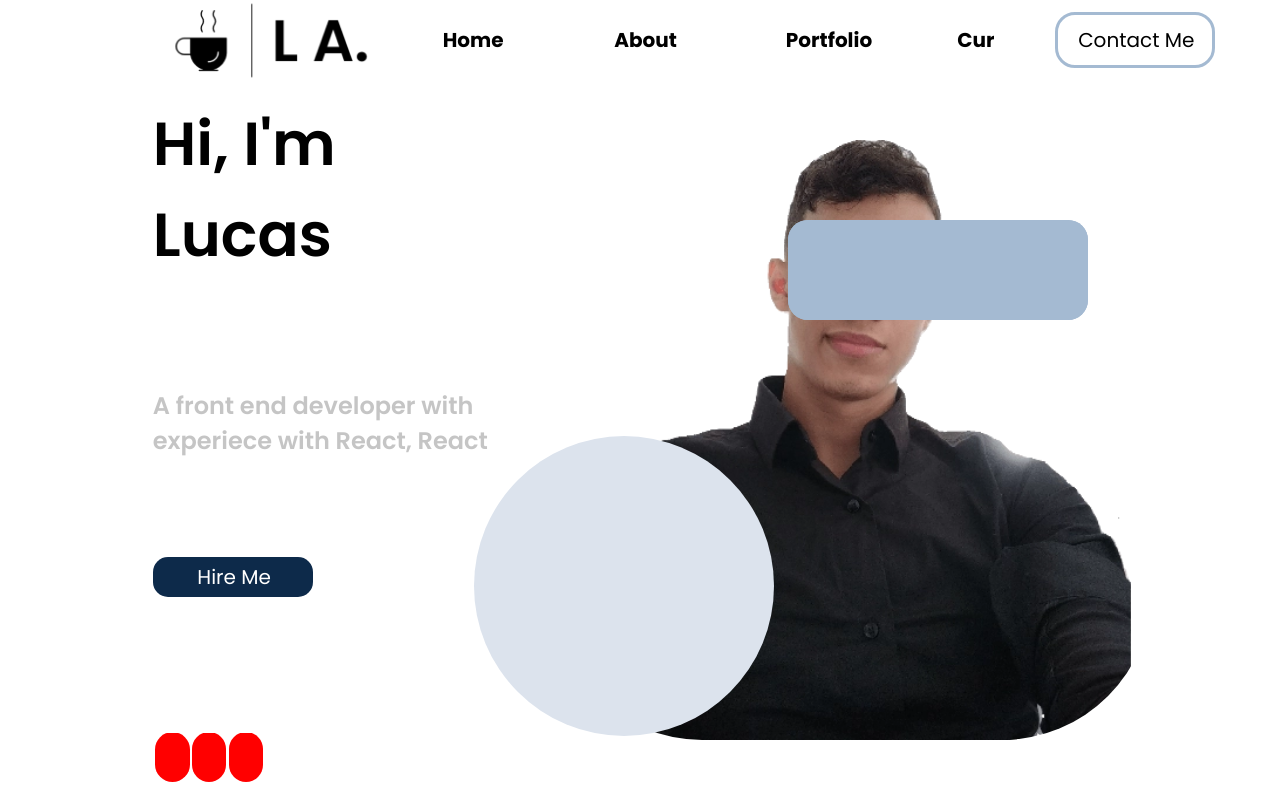
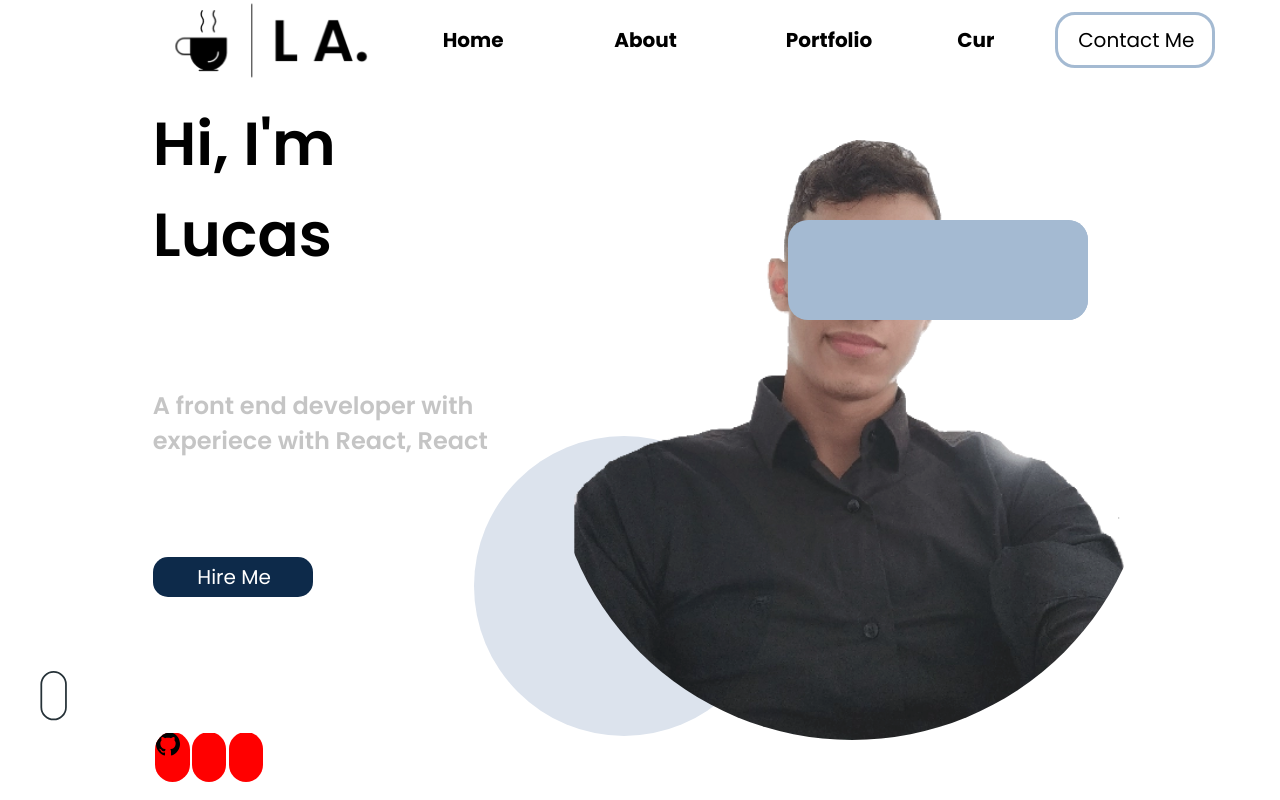
Before and after one commit to niubajr19/Portfolio, a React (Vite) app in the folder App/: page / in a window 1280 px wide. Built offline with nearby package versions, Linux system fonts and the light colour scheme.

Commit message:
Home - Adicionando lottie

```diff
--- a/App/package.json
+++ b/App/package.json
@@ -9,8 +9,10 @@
     "preview": "vite preview"
   },
   "dependencies": {
+    "prop-types": "^15.8.1",
     "react": "^18.2.0",
     "react-dom": "^18.2.0",
+    "react-lottie": "^1.2.3",
     "styled-components": "^5.3.5"
   },
   "devDependencies": {
--- a/App/src/pages/Home/index.tsx
+++ b/App/src/pages/Home/index.tsx
@@ -17,8 +17,21 @@ import {
 import Thumb from "../../assets/thumb.webp";
 import { useTheme } from "styled-components";
 
+import Lottie from "react-lottie";
+
+import scrollAnimated from "../../assets/lottie/scroll-down.json";
+
+import GithubSvg from "../../assets/social-medias/github.svg";
+
 function Home() {
   const theme = useTheme();
+
+  const defaultOptions = {
+    loop: true,
+    autoplay: true,
+    animationData: scrollAnimated,
+  };
+
   return (
     <Container>
       <Header />
@@ -40,7 +53,9 @@ function Home() {
                 borderRadius: 80,
                 backgroundColor: "red",
               }}
-            ></div>
+            >
+              <img src={GithubSvg} alt="Github Logo" />
+            </div>
             <div
               style={{
                 width: 50,
@@ -82,7 +97,7 @@ function Home() {
               position: "absolute",
               bottom: "60%",
               right: "15%",
-              zIndex: 2,
+              zIndex: 1,
               alignItems: "center",
               justifyContent: "center",
             }}
@@ -91,10 +106,14 @@ function Home() {
           </div>
           <img
             src={Thumb}
-            style={{ borderRadius: 150, zIndex: 1 }}
+            style={{ borderRadius: 300, zIndex: 2, opacity: 0.9 }}
             width={600}
+            height={600}
           />
         </ThumbContainer>
+        <div style={{ position: "absolute", bottom: "1%", left: -50 }}>
+          <Lottie options={defaultOptions} height={150} width={150} />
+        </div>
       </Content>
       <div
         style={{
```
Also changed, not shown: App/src/assets/lottie/scroll-down.json (added, +1 -0 lines), 1 other file (tests, documents, lock files or other folders).
